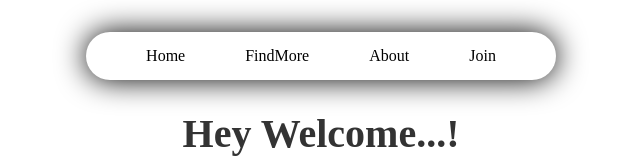
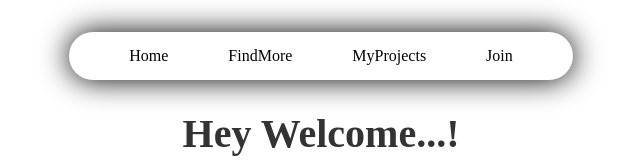
Before and after one commit to dumindu00/blog2f, a React (Vite) app: page / in a window 1280 px wide. Shown: the top 160 px of the page, without its empty margins (319-959 px from the left). Built offline with nearby package versions, Linux system fonts and the light colour scheme; no server answers.

Commit message:
navbar change

```diff
--- a/src/App.jsx
+++ b/src/App.jsx
@@ -1,6 +1,6 @@
 
 import './App.css'
-import About from './pages/About'
+import MyProjects from './pages/MyProjects'
 import Findmore from './pages/Findmore'
 import Home from './pages/Home'
 import { createBrowserRouter, createRoutesFromElements, Route, RouterProvider } from "react-router-dom";
@@ -23,7 +23,7 @@ function App() {
 
             <Route path='findmore' element={<Findmore />} />
 
-          <Route path='about' element={<About />} />
+          <Route path='myprojects' element={<MyProjects />} />
 
           <Route path='join' element={<Join />} />
 
--- a/src/components/Navbar.jsx
+++ b/src/components/Navbar.jsx
@@ -9,7 +9,7 @@ const Navbar = () => {
 
             <Link to="/"><li>Home</li></Link>
             <Link to="findmore"><li>FindMore</li></Link>
-            <Link to="about"><li>About</li></Link>
+            <Link to="myprojects"><li>MyProjects</li></Link>
             <Link to="join"><li>Join</li></Link>
           </ul>
 
--- a/src/pages/Admin.jsx
+++ b/src/pages/Admin.jsx
@@ -103,7 +103,7 @@ const res = await fetch(url, {
         >
           <option value="Home">Home</option>
           <option value="FindMore">FindMore</option>
-          <option value="About">About</option>
+          <option value="MyProjects">MyProjects</option>
         </select>
       </div>
 
--- a/src/pages/About.jsx
+++ b/src/pages/MyProjects.jsx
@@ -1,12 +1,12 @@
 import { useEffect, useState } from "react";
 import Card from '../components/Card'
 
-const About = () => {
+const MyProjects = () => {
 
   const [posts, setPosts] = useState([]);
 
   useEffect(() => {
-    fetch(`${import.meta.env.VITE_API_URL}/posts/About`)
+    fetch(`${import.meta.env.VITE_API_URL}/posts/MyProjects`)
       .then(res => res.json())
       .then(data => setPosts(data));
   }, []);
@@ -54,4 +54,4 @@ const About = () => {
   )
 }
 
-export default About
+export default MyProjects
```
